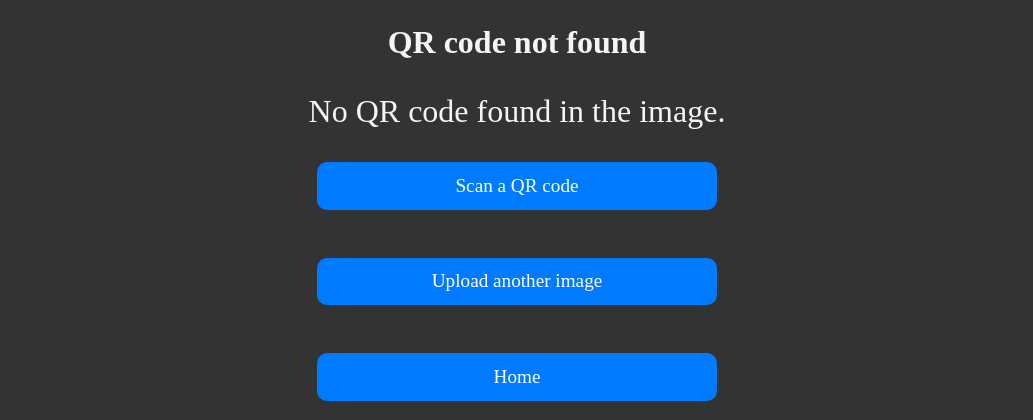
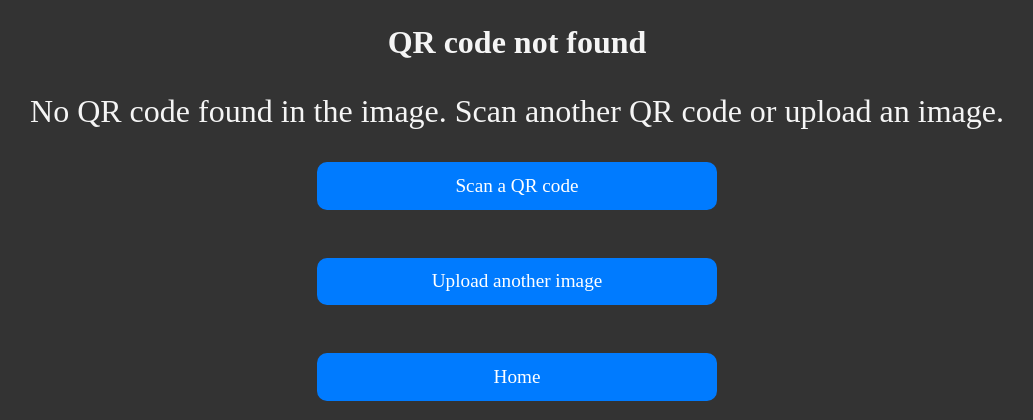
Before and after one commit to LyuboPetkov/SecQR, a Flask app: page /check-url/no-qr-code in a window 1280 px wide. Shown: the top 420 px of the page, without its empty margins (123-1156 px from the left). Run offline with Flask 3, Linux system fonts and the light colour scheme; parts of the project's set-up code (start-up, migrations or seed data) failed here and were passed over.

Commit message:
templates update

```diff
--- a/templates/check-qr-url/qr-not-found.html
+++ b/templates/check-qr-url/qr-not-found.html
@@ -2,7 +2,7 @@
 
 {% block content %}
     <h1>QR code not found</h1>
-    <p>No QR code found in the image.</p>
+    <p>No QR code found in the image. Scan another QR code or upload an image.</p>
     <a href="{{ url_for('scan_qr') }}" class="button-like">Scan a QR code</a>
     <a href="{{ url_for('upload_qr') }}" class="button-like">Upload another image</a>
 {% endblock %}
```
